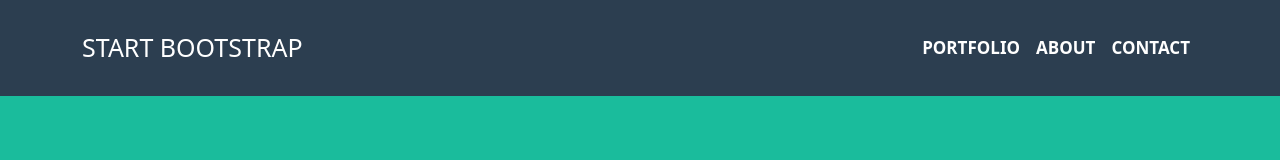
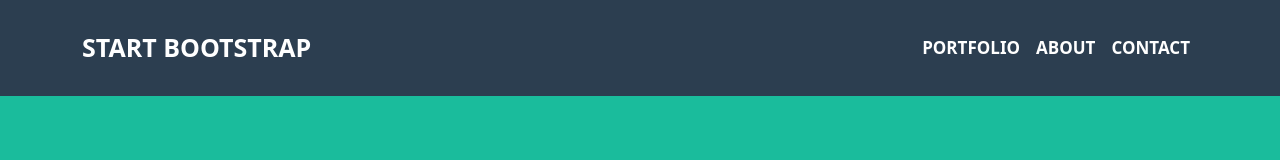
Before and after one commit to spellcry/html-css-bootstrap-freelancer, a plain HTML site: page index.html in a window 1280 px wide. Shown: the top 160 px of the page. Drawn offline with nearby package versions, Linux system fonts and the light colour scheme.

Commit message:
minor css fix

```diff
--- a/css/style.css
+++ b/css/style.css
@@ -30,7 +30,7 @@
 }
 
 .fs-7 {
-    font-size: 1.5625rem;
+    font-size: 1.125rem;
 }
 
 /* -------------------------------------------------------------------------------- */
@@ -48,8 +48,7 @@
 }
 
 /* ! Navbar */
-.bf-navbar-brand {
-    font-size: 1.125rem;
+.main-header .fs-7 {
     font-weight: 800;
 }
 
@@ -140,6 +139,10 @@
         font-size: 1.0625rem;
     }
 
+    .fs-7 {
+        font-size: 1.5625rem;
+    }
+
     /* ! Hero */
     .hero__title {
         font-size: 3.75rem;
```
